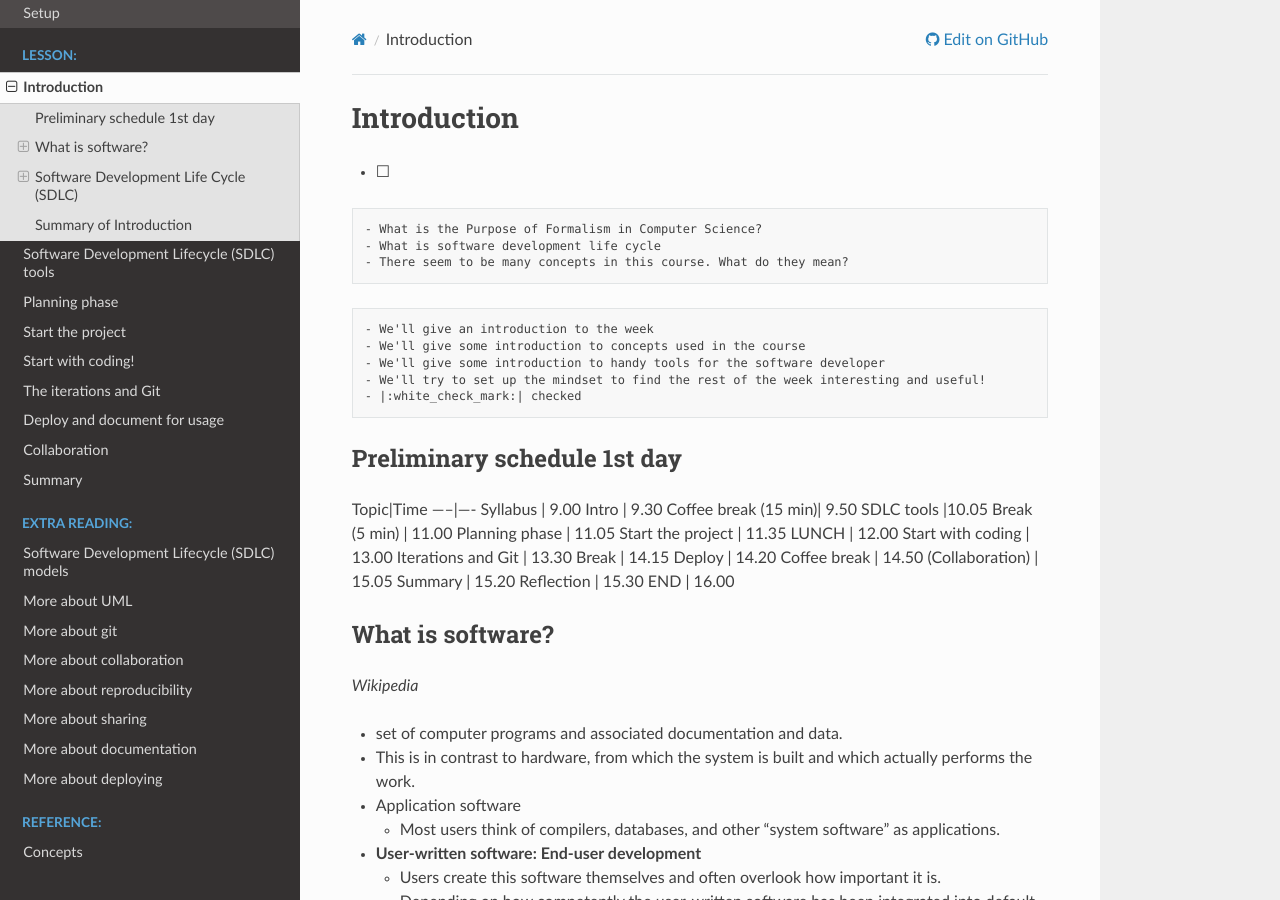
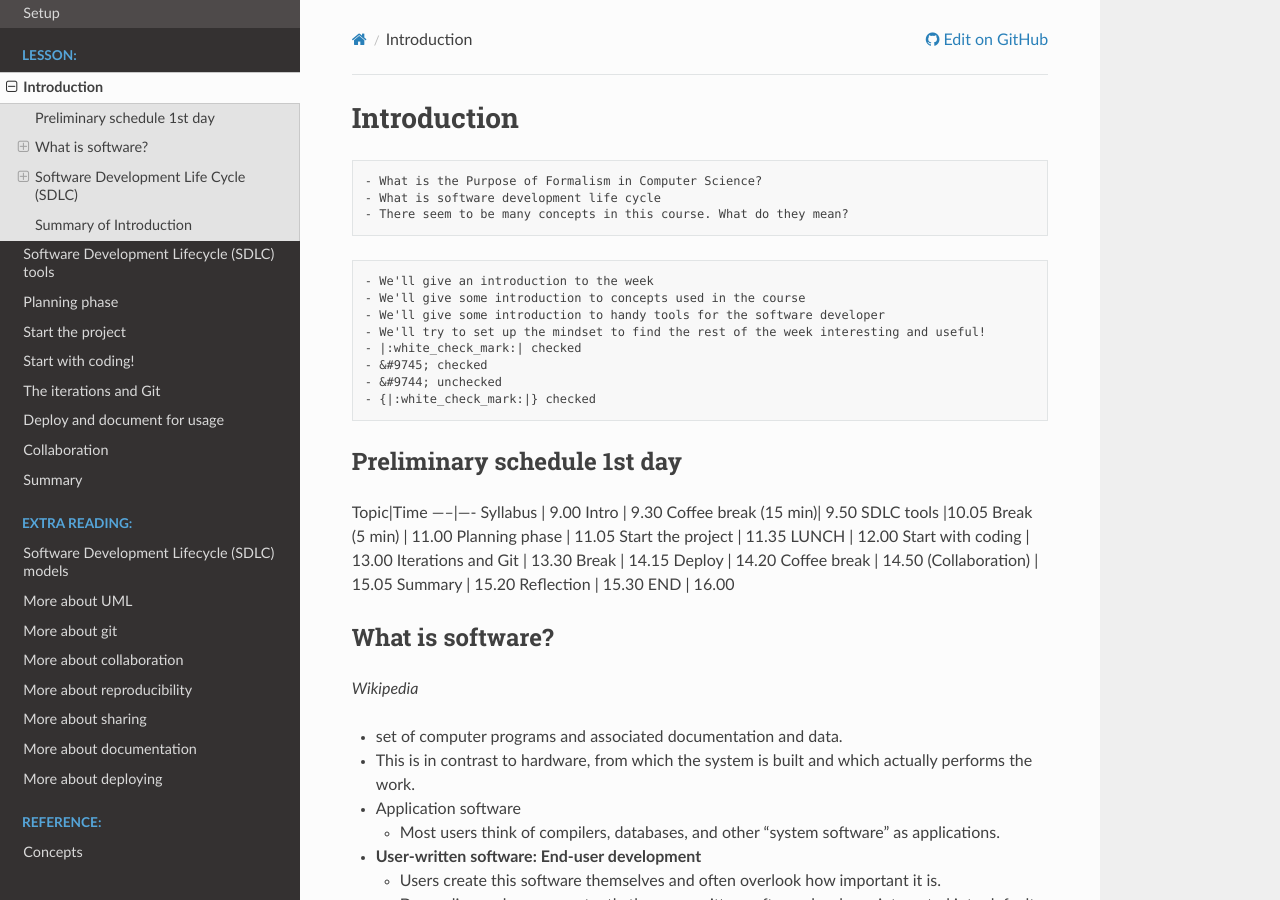
Before and after one commit to UPPMAX/programming_formalisms_intro, a Sphinx documentation site: the page built from doc/intro.md, in a window 1280 px wide and 900 px high. Built offline with Sphinx 7.4.7 and the Read the Docs theme 2.0.0, drawn with Linux system fonts in a browser that asks for light colours; pages that are not in the unit, such as notebooks, are missing from menus.

Commit message:
Update intro.md

````diff
--- a/doc/intro.md
+++ b/doc/intro.md
@@ -15,6 +12,9 @@
 - We'll give some introduction to handy tools for the software developer
 - We'll try to set up the mindset to find the rest of the week interesting and useful!
 - |:white_check_mark:| checked
+- &#9745; checked
+- &#9744; unchecked
+- {|:white_check_mark:|} checked
 ```
 ## Preliminary schedule 1st day
 
````
Also changed, not shown: other parts of doc/intro.md (+0 -3 lines).
